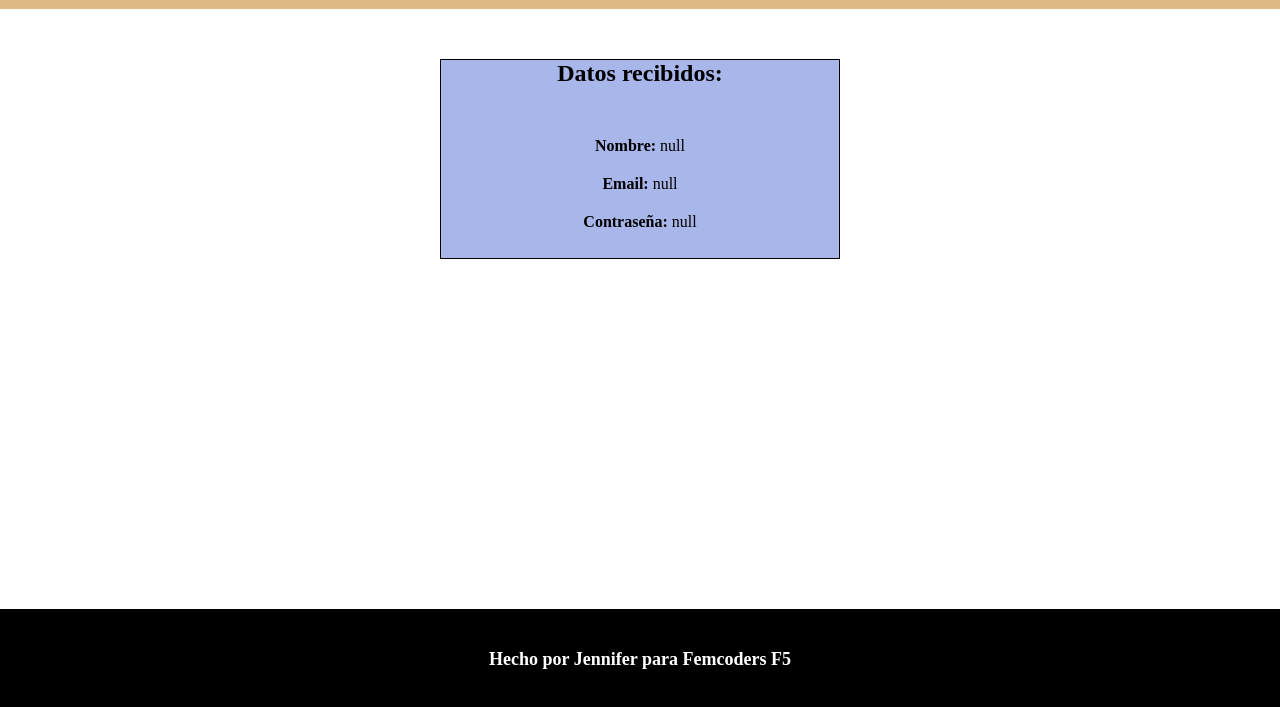
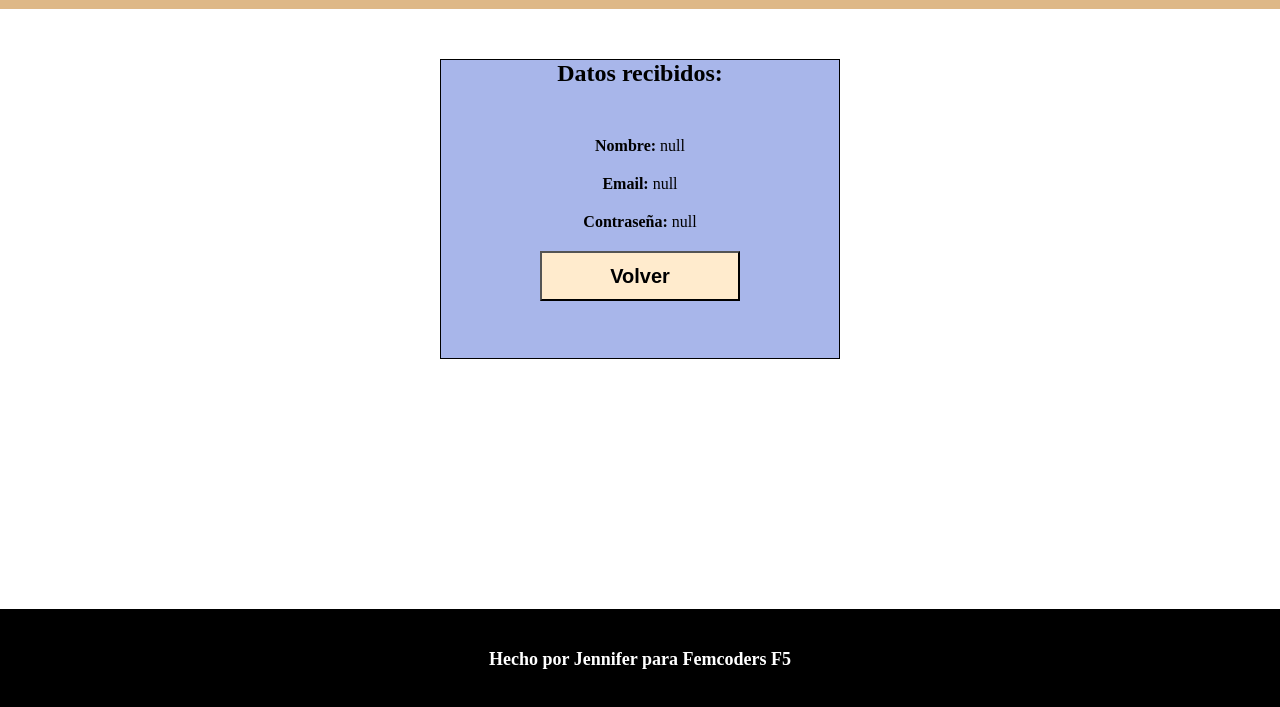
Before and after one commit to Jennyx-1984/pildora1, a plain HTML site: page resultado.html in a window 1280 px wide. Shown: the part 91-798 px from the top of the page. Drawn offline with Linux system fonts and the light colour scheme.

Commit message:
Add files via upload

```diff
--- a/css/estilos.css
+++ b/css/estilos.css
@@ -98,7 +98,7 @@ footer{
 .contenedor{
     border: 1px solid black;
     width: 400px;
-    height: 200px;
+    height: 300px;
     background-color: rgb(168, 182, 234);
     margin: 50px auto;
     text-align: center;
--- a/js/backup.js
+++ b/js/backup.js
@@ -32,7 +32,7 @@ errorName.classList.remove("valido","visible");
 errorEmail.classList.remove("valido","visible");
 errorPass.classList.remove("valido","visible");
 window.location.href = `resultado.html?name=${encodeURIComponent(fieldName)}&email=${encodeURIComponent(fieldEmail)}&password=${encodeURIComponent(fieldPass)}`;
-//form.reset();
+form.reset();
 
 
 })
--- a/js/resultado.js
+++ b/js/resultado.js
@@ -8,4 +8,5 @@ resultado.innerHTML = `
   <p><strong>Nombre:</strong> ${nombre}</p>
   <p><strong>Email:</strong> ${email}</p>
   <p><strong>Contraseña:</strong> ${pass}</p>
+  <button id="enviar" onclick="location.href='index.html'">Volver</button>
 `;
```
